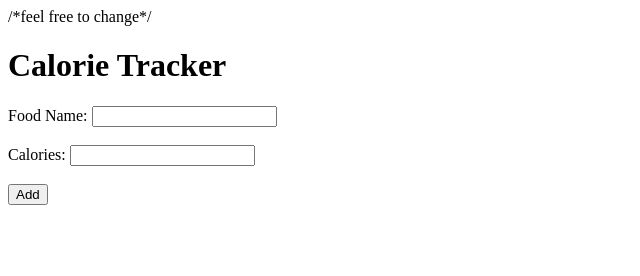
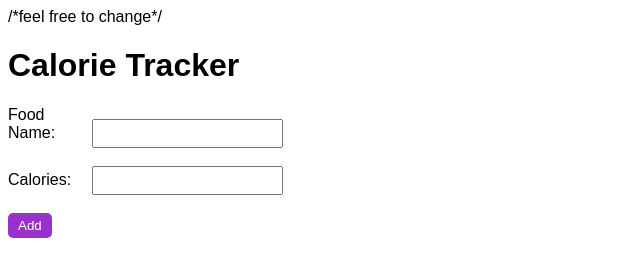
Before and after one commit to PurpleCactuar/PROG209HW4, a plain HTML site: page index.html in a window 1280 px wide. Shown: the whole page, without its empty margins (0-640 px from the left). Drawn offline with Linux system fonts and the light colour scheme.

Commit message:
Update style.css

```diff
--- a/style.css
+++ b/style.css
@@ -1 +1,45 @@
 /*for CSS*/
+
+
+body {
+	font-family: Arial, sans-serif;
+}
+
+form {
+	margin-bottom: 20px;
+}
+
+label {
+	display: inline-block;
+	width: 80px;
+}
+
+input[type="text"], input[type="number"] {
+	padding: 5px;
+}
+
+input[type="submit"] {
+	padding: 5px 10px;
+	background-color: #9932CC;
+	color: #fff;
+	border: none;
+	border-radius: 5px;
+	cursor: pointer;
+}
+
+input[type="submit"]:hover {
+	background-color: #4B0082;
+}
+
+#totalCalories {
+	font-weight: bold;
+	margin-bottom: 10px;
+}
+
+#foodList {
+	margin-bottom: 20px;
+}
+
+.foodItem {
+	margin-bottom: 5px;
+}
```
